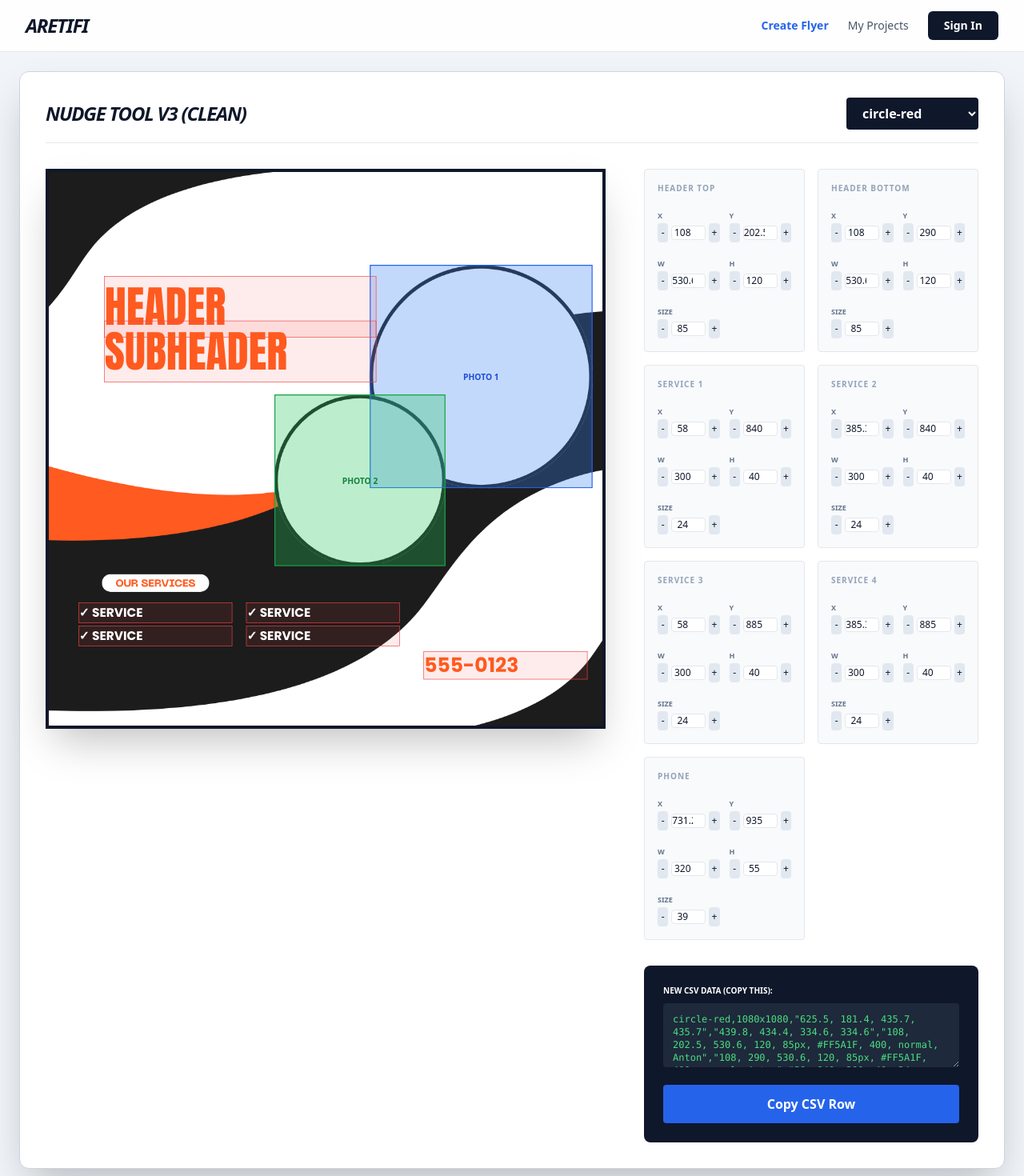
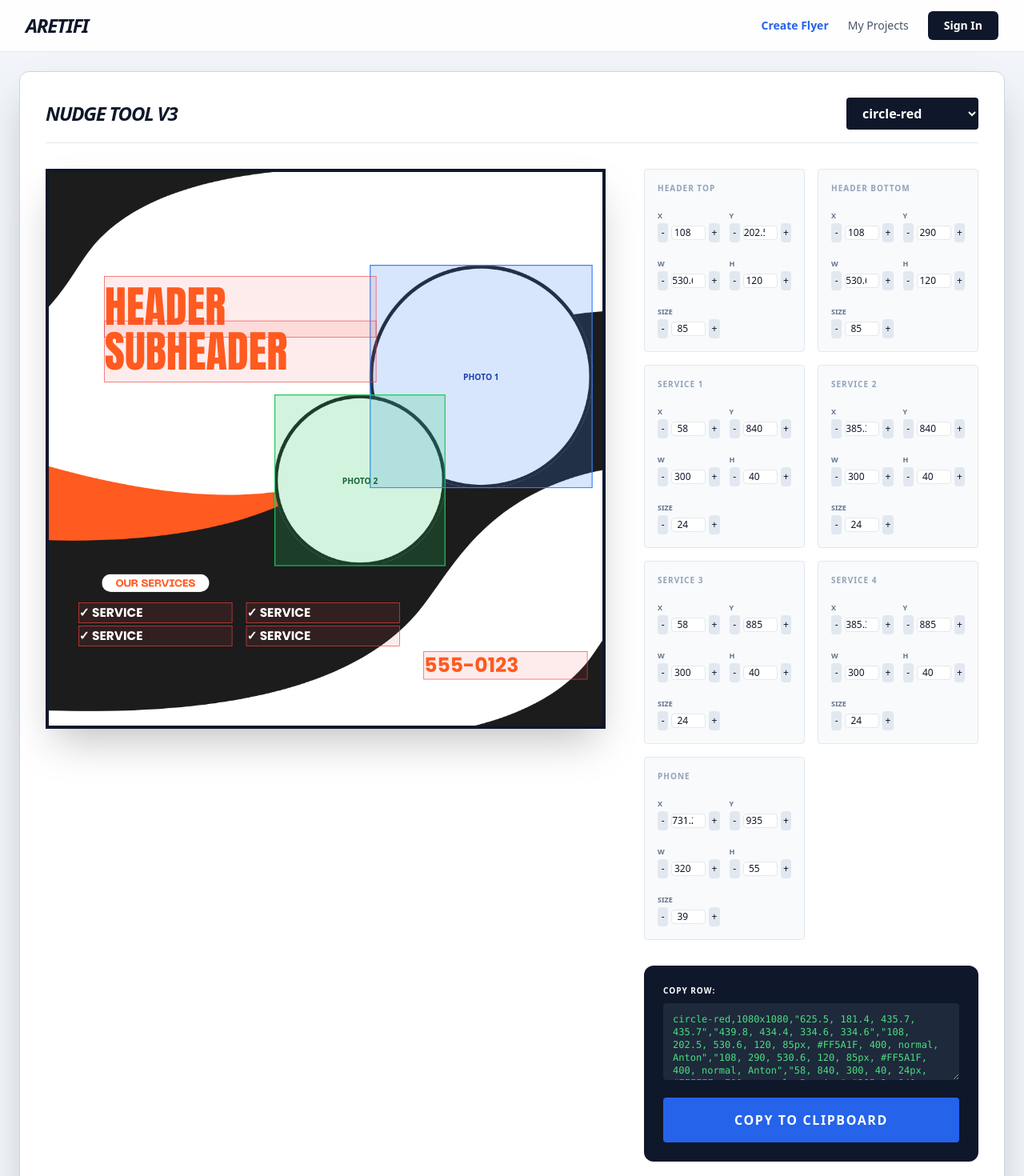
Before and after one commit to jakejmanley-collab/local-service-ads, a Next.js app: page /test-templates in a window 1280 px wide. Shown: the top 1470 px of the page at 80% size. Built offline with nearby package versions, Linux system fonts and the light colour scheme.

Commit message:
Update page.tsx

```diff
--- a/app/test-templates/page.tsx
+++ b/app/test-templates/page.tsx
@@ -4,7 +4,6 @@ import { useState, useEffect } from 'react';
 import Papa from 'papaparse';
 
 const DUMMY_DATA = { businessName: 'APEX PROFESSIONAL', services: ['Water Heater Repair', 'Pipe Replacement', 'Drain Cleaning', '24/7 Emergency'], phone: '519-555-0199' };
-// EXACT 11 COLUMNS IN YOUR CSV
 const CSV_COLUMNS = ["Template ID", "Canvas Dimensions", "Photo Hole", "Photo Hole 2", "Header Top", "Header Bottom", "Service 1", "Service 2", "Service 3", "Service 4", "Phone"];
 const EDITABLE_ZONES = ["Header Top", "Header Bottom", "Service 1", "Service 2", "Service 3", "Service 4", "Phone"];
 
@@ -26,9 +25,9 @@ const parseZone = (csvString: any) => {
 
 const LiveTemplate = ({ configKey, configRow }: any) => {
   if (!configRow) return null;
-  const photo = parseZone(configRow['Photo Hole']);
-  const photo2 = parseZone(configRow['Photo Hole 2']);
   const zones = {
+    photo: parseZone(configRow['Photo Hole']),
+    photo2: parseZone(configRow['Photo Hole 2']),
     headerTop: parseZone(configRow['Header Top']),
     headerBottom: parseZone(configRow['Header Bottom']),
     phone: parseZone(configRow['Phone']),
@@ -39,21 +38,16 @@ const LiveTemplate = ({ configKey, configRow }: any) => {
     <div className="relative w-full bg-white border-4 border-slate-900 shadow-2xl">
       <svg viewBox="0 0 1080 1080" className="w-full h-auto" xmlns="http://www.w3.org/2000/svg">
         <image href={`/${configKey}.png`} x="0" y="0" width="1080" height="1080" />
-
-        {/* PHOTO 1 */}
-        {photo && (
-          <foreignObject x={photo.x} y={photo.y} width={photo.width} height={photo.height}>
-            <div className="w-full h-full bg-blue-500/30 border-2 border-blue-600 flex items-center justify-center font-black text-blue-700">PHOTO 1</div>
+        {zones.photo && (
+          <foreignObject x={zones.photo.x} y={zones.photo.y} width={zones.photo.width} height={zones.photo.height}>
+            <div className="w-full h-full bg-blue-500/20 border-2 border-blue-500 flex items-center justify-center font-bold text-blue-800">PHOTO 1</div>
           </foreignObject>
         )}
-
-        {/* PHOTO 2 */}
-        {photo2 && (
-          <foreignObject x={photo2.x} y={photo2.y} width={photo2.width} height={photo2.height}>
-            <div className="w-full h-full bg-green-500/30 border-2 border-green-600 flex items-center justify-center font-black text-green-700">PHOTO 2</div>
+        {zones.photo2 && (
+          <foreignObject x={zones.photo2.x} y={zones.photo2.y} width={zones.photo2.width} height={zones.photo2.height}>
+            <div className="w-full h-full bg-green-500/20 border-2 border-green-500 flex items-center justify-center font-bold text-green-800">PHOTO 2</div>
           </foreignObject>
         )}
-
         {[
           { conf: zones.headerTop, text: 'HEADER' },
           { conf: zones.headerBottom, text: 'SUBHEADER' },
@@ -61,9 +55,7 @@ const LiveTemplate = ({ configKey, configRow }: any) => {
           ...zones.services.map(s => ({ conf: s, text: '✓ SERVICE' }))
         ].map((item, i) => item.conf && (
           <foreignObject key={i} x={item.conf.x} y={item.conf.y} width={item.conf.width} height={item.conf.height} style={{ overflow: 'visible' }}>
-            <div className="w-full h-full flex items-center border border-red-500 bg-red-500/10 uppercase" style={item.conf.style}>
-              {item.text}
-            </div>
+            <div className="w-full h-full flex items-center border border-red-500 bg-red-500/10 uppercase" style={item.conf.style}>{item.text}</div>
           </foreignObject>
         ))}
       </svg>
@@ -98,14 +90,14 @@ export default function NudgeToolPage() {
     return i === 4 ? parseInt(parts[i]) : parseFloat(parts[i]);
   };
 
-  if (!activeRow) return <div className="p-12 text-center font-bold">Loading CSV Data...</div>;
+  if (!activeRow) return <div className="p-12 text-center font-bold">Loading...</div>;
 
   return (
     <main className="min-h-screen bg-slate-100 p-6">
       <div className="max-w-[1600px] mx-auto bg-white p-8 rounded-xl shadow-2xl border border-slate-300">
-        <div className="flex justify-between items-center mb-8 pb-4 border-b">
-          <h1 className="text-2xl font-black uppercase italic tracking-tighter">Nudge Tool v3 (Clean)</h1>
-          <select value={selectedTemplate} onChange={(e) => { setSelectedTemplate(e.target.value); setActiveRow(rawDatabase[e.target.value]); }} className="bg-slate-900 text-white px-4 py-2 rounded font-bold">
+        <div className="flex justify-between items-center mb-8 border-b pb-4">
+          <h1 className="text-2xl font-black uppercase tracking-tighter italic">Nudge Tool v3</h1>
+          <select value={selectedTemplate} onChange={(e) => { setSelectedTemplate(e.target.value); setActiveRow(rawDatabase[e.target.value]); }} className="bg-slate-900 text-white px-4 py-2 rounded font-bold outline-none">
             {Object.keys(rawDatabase).map(k => <option key={k} value={k}>{k}</option>)}
           </select>
         </div>
@@ -115,7 +107,7 @@ export default function NudgeToolPage() {
           </div>
           <div className="flex-1 grid grid-cols-1 md:grid-cols-2 gap-4 h-fit">
             {EDITABLE_ZONES.map(zone => (
-              <div key={zone} className="bg-slate-50 p-4 rounded border">
+              <div key={zone} className="bg-slate-50 p-4 rounded border border-slate-200">
                 <h3 className="font-black text-[10px] uppercase mb-3 text-slate-400 tracking-widest">{zone}</h3>
                 <div className="grid grid-cols-2 gap-3">
                   {['X', 'Y', 'W', 'H', 'Size'].map((label, i) => (
@@ -123,7 +115,7 @@ export default function NudgeToolPage() {
                       <span className="text-[9px] font-bold uppercase text-slate-500">{label}</span>
                       <div className="flex items-center gap-1">
                         <button onClick={() => updateCoordinate(zone, i, getCoord(zone, i) - (i === 4 ? 1 : 2) + (i === 4 ? 'px' : ''))} className="bg-slate-200 w-6 h-6 rounded text-xs">-</button>
-                        <input type="number" value={getCoord(zone, i)} onChange={e => updateCoordinate(zone, i, e.target.value + (i === 4 ? 'px' : ''))} className="w-full text-center rounded border text-xs" />
+                        <input type="number" value={getCoord(zone, i)} onChange={e => updateCoordinate(zone, i, e.target.value + (i === 4 ? 'px' : ''))} className="w-full text-center rounded border text-xs bg-white" />
                         <button onClick={() => updateCoordinate(zone, i, getCoord(zone, i) + (i === 4 ? 1 : 2) + (i === 4 ? 'px' : ''))} className="bg-slate-200 w-6 h-6 rounded text-xs">+</button>
                       </div>
                     </div>
@@ -131,10 +123,10 @@ export default function NudgeToolPage() {
                 </div>
               </div>
             ))}
-            <div className="col-span-2 mt-4 bg-slate-900 p-6 rounded-lg">
-              <p className="text-white text-[10px] font-bold uppercase mb-2">New CSV Data (Copy this):</p>
-              <textarea readOnly value={CSV_COLUMNS.map(col => activeRow[col]?.includes(',') ? `"${activeRow[col]}"` : activeRow[col]).join(',')} className="w-full h-20 bg-slate-800 text-green-400 font-mono text-xs p-3 rounded" />
-              <button onClick={() => navigator.clipboard.writeText(CSV_COLUMNS.map(col => activeRow[col]?.includes(',') ? `"${activeRow[col]}"` : activeRow[col]).join(','))} className="w-full mt-4 bg-blue-600 text-white font-bold py-3 rounded">Copy CSV Row</button>
+            <div className="col-span-2 mt-4 bg-slate-900 p-6 rounded-xl">
+              <p className="text-white text-[10px] font-bold uppercase mb-2 tracking-widest">Copy Row:</p>
+              <textarea readOnly value={CSV_COLUMNS.map(col => activeRow[col]?.includes(',') ? `"${activeRow[col]}"` : activeRow[col]).join(',')} className="w-full h-24 bg-slate-800 text-green-400 font-mono text-xs p-3 rounded outline-none" />
+              <button onClick={() => navigator.clipboard.writeText(CSV_COLUMNS.map(col => activeRow[col]?.includes(',') ? `"${activeRow[col]}"` : activeRow[col]).join(','))} className="w-full mt-4 bg-blue-600 text-white font-bold py-4 rounded uppercase tracking-widest hover:bg-blue-500 transition-colors">Copy to Clipboard</button>
             </div>
           </div>
         </div>
```
